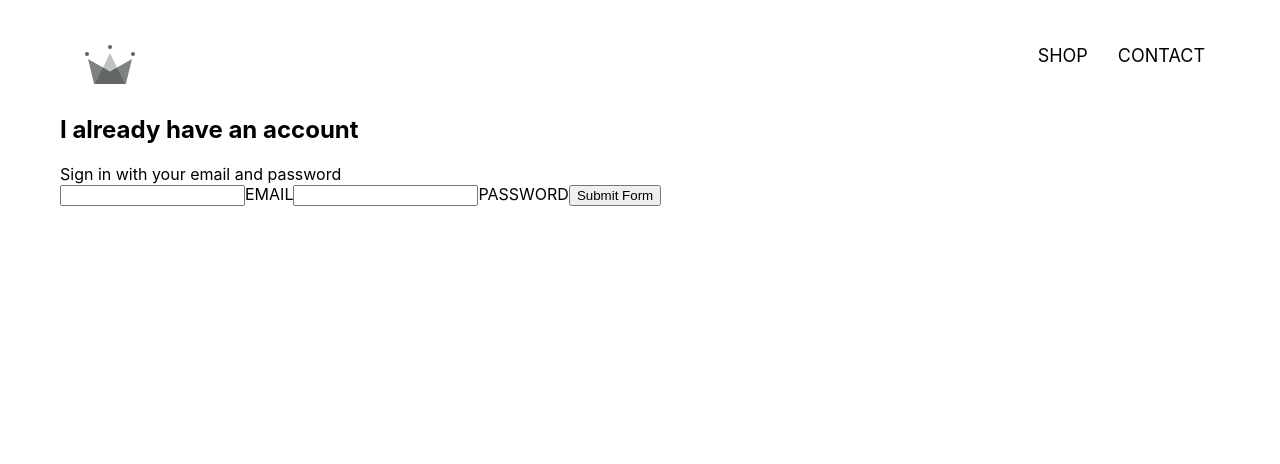
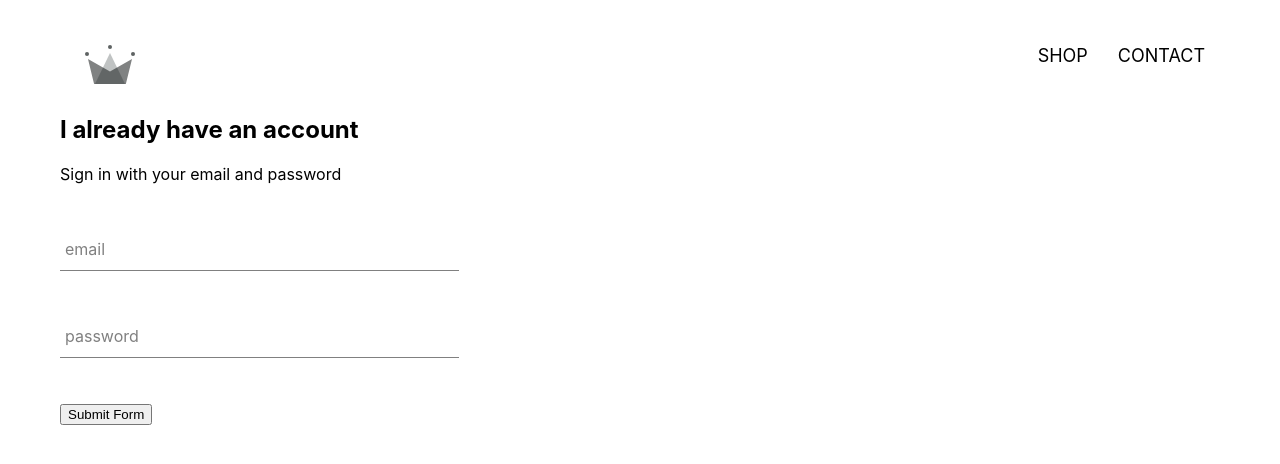
Before and after one commit to RajatArya007zxc/ecommerce, a React (Create React App) app: page /signin in a window 1280 px wide. Shown: the top 464 px of the page. Built offline with nearby package versions, Linux system fonts and the light colour scheme.

Commit message:
Addign the FormInput and passing the props in it

```diff
--- /dev/null
+++ b/src/Components/FormInput/FormInput.jsx
@@ -0,0 +1,19 @@
+import React from 'react'
+import './style.scss'
+
+export default function FormInput({handleChange,label,...otherProps}) {
+    return (
+        <div className="group">
+
+            <input className="form-input" onChange={handleChange} {...otherProps}/>
+
+            {
+                label?(
+                    <label className={`${otherProps.value.length?'shrink':''} form-input-label`}>
+{label}
+                    </label>
+                ):null
+            }
+        </div>
+    )
+}
--- /dev/null
+++ b/src/Components/FormInput/style.scss
@@ -0,0 +1,54 @@
+$sub-color: grey;
+$main-color: black;
+
+@mixin shrinkLabel {
+  top: -14px;
+  font-size: 12px;
+  color: $main-color;
+}
+
+.group {
+  position: relative;
+  margin: 45px 0;
+
+  .form-input {
+    background: none;
+    background-color: white;
+    color: $sub-color;
+    font-size: 18px;
+    padding: 10px 10px 10px 5px;
+    display: block;
+    width: 100%;
+    border: none;
+    border-radius: 0;
+    border-bottom: 1px solid $sub-color;
+    margin: 25px 0;
+
+    &:focus {
+      outline: none;
+    }
+
+    &:focus ~ .form-input-label {
+      @include shrinkLabel();
+    }
+  }
+
+  input[type='password'] {
+    letter-spacing: 0.3em;
+  }
+
+  .form-input-label {
+    color: $sub-color;
+    font-size: 16px;
+    font-weight: normal;
+    position: absolute;
+    pointer-events: none;
+    left: 5px;
+    top: 10px;
+    transition: 300ms ease all;
+
+    &.shrink {
+      @include shrinkLabel();
+    }
+  }
+}
--- a/src/Components/SignIn/SingIn.jsx
+++ b/src/Components/SignIn/SingIn.jsx
@@ -1,5 +1,6 @@
 import React, { Component } from 'react'
-
+import FormInput from '../FormInput/FormInput';
+import './style.scss'
 export default class SingIn extends Component {
 
     constructor(props) {
@@ -32,11 +33,11 @@
                 {/* Form  */}
 
                 <form onSubmit={this.handleSubmit}>
-                    <input type="email" name="email" value={this.state.email} onChange={this.handleChange} required />
-                     <label>EMAIL</label>
+                    <FormInput type="email" label="email" name="email" value={this.state.email} handleChange={this.handleChange} required />
 
-                    <input type="password" name="password" value={this.state.password} onChange={this.handleChange} required />
-                    <label>PASSWORD</label>
+
+                    <FormInput type="password" label="password" name="password" value={this.state.password} handleChange={this.handleChange} required />
+
 
 
                     <input type="submit" value="Submit Form" />
--- a/src/Components/SignIn/style.scss
+++ b/src/Components/SignIn/style.scss
@@ -0,0 +1,3 @@
+.sign-in{
+    width:30vw;
+}
```
